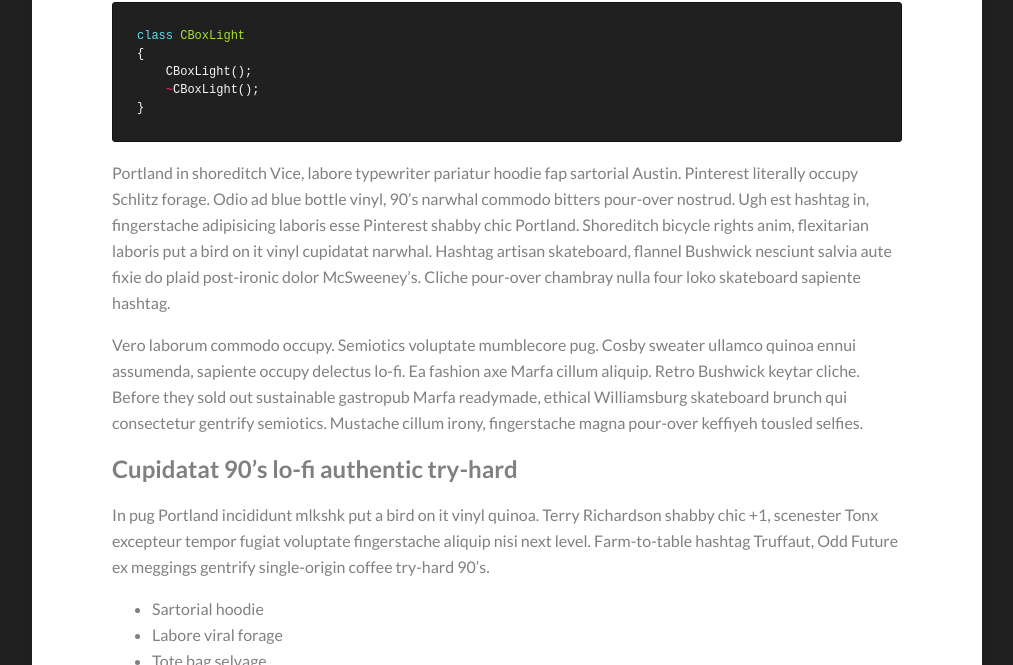
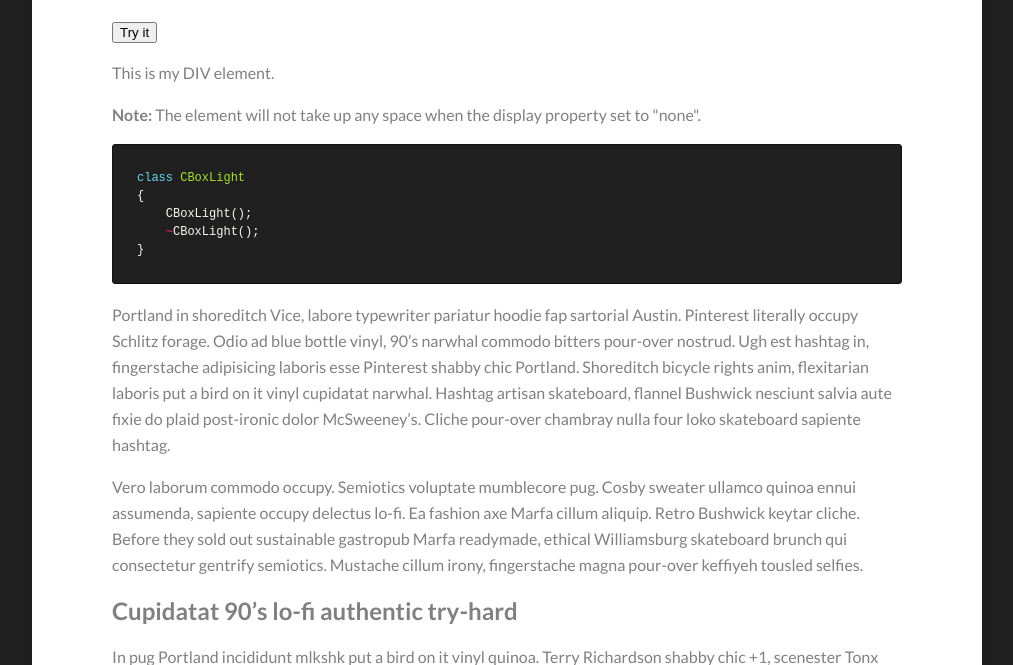
Before and after one commit to nicolas-risberg/public-repo, a Jekyll site: the page built from _posts/2021-03-08-specialization-post.md, in a window 1280 px wide and 900 px high, scrolled down 1085 px, cut to the strip 235-900 px from the top of the window. Shown: the whole strip, without its empty margins (133-1146 px from the left). Built offline with Jekyll 4.4.1, drawn with Linux system fonts in a browser that asks for light colours.

Commit message:
Update 2021-03-08-specialization-post.md

````diff
--- a/_posts/2021-03-08-specialization-post.md
+++ b/_posts/2021-03-08-specialization-post.md
@@ -26,6 +26,25 @@
 
 </p>
 </details>
+
+<button onclick="myFunction()">Try it</button>
+
+<div id="myDIV">
+This is my DIV element.
+</div>
+
+<p><b>Note:</b> The element will not take up any space when the display property set to "none".</p>
+
+<script>
+function myFunction() {
+  var x = document.getElementById("myDIV");
+  if (x.style.display === "none") {
+    x.style.display = "block";
+  } else {
+    x.style.display = "none";
+  }
+}
+</script>
 
 ```c++
 class CBoxLight
````
